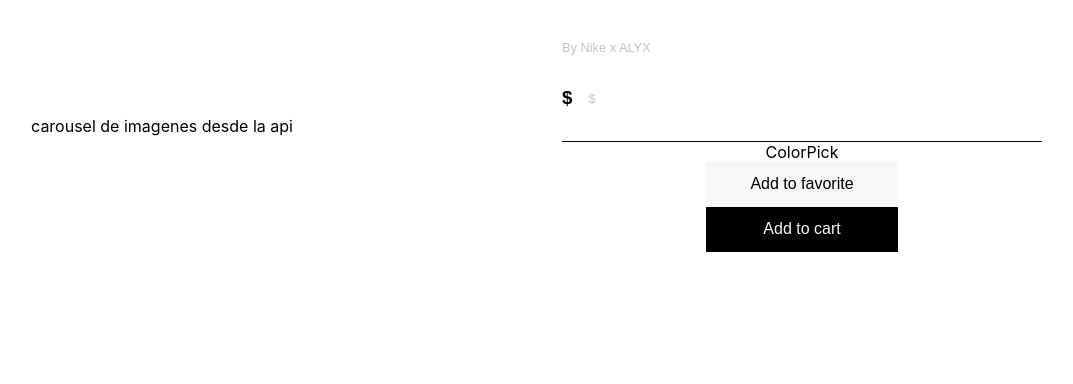
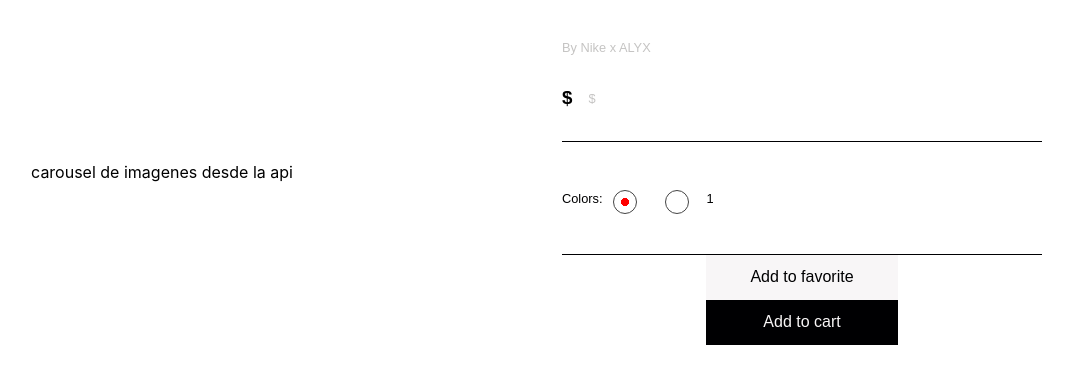
Before and after one commit to edsson12/gradi-shop, a React (Create React App) app: page / in a window 1280 px wide. Shown: the top 384 px of the page, without its empty margins (158-1231 px from the left). Built offline with nearby package versions, Linux system fonts and the light colour scheme; no server answers.

Commit message:
creacion de componente tipo radio para elegir el color del producto

```diff
--- a/src/components/ColorPick/ColorPick.jsx
+++ b/src/components/ColorPick/ColorPick.jsx
@@ -1,10 +1,45 @@
-import React from 'react'
-import './ColorPick.scss'
+import React, { useState } from "react";
+import "./ColorPick.scss";
 
-const ColorPick = () => {
+const ColorPick = (resultado,lista) => {
+
+
+  console.log(lista)
+
+
+  const [color, setColor] = useState(1);
+  const changeRadio = (e) => {
+    setColor(e.target.value);
+  };
   return (
-    <div>ColorPick</div>
-  )
-}
+    <div className="o-cp-container">
+      <p>Colors:</p>
+      <label className="custom-radio-btn">
+        <input
+          type="radio"
+          id="radio1"
+          value={1}
+          checked={color == 1 ? true : false}
+          onChange={changeRadio}
+        />
+        <span className="checkmark"></span>
+      </label>
 
-export default ColorPick
+      <label className="custom-radio-btn">
+        <input
+          type="radio"
+          id="radio2"
+          value={2}
+          checked={color == 2 ? true : false}
+          onChange={changeRadio}
+        />
+        <span className="checkmark"></span>
+      </label>
+      <p>{color}</p>
+
+
+    </div>
+  );
+};
+
+export default ColorPick;
```
